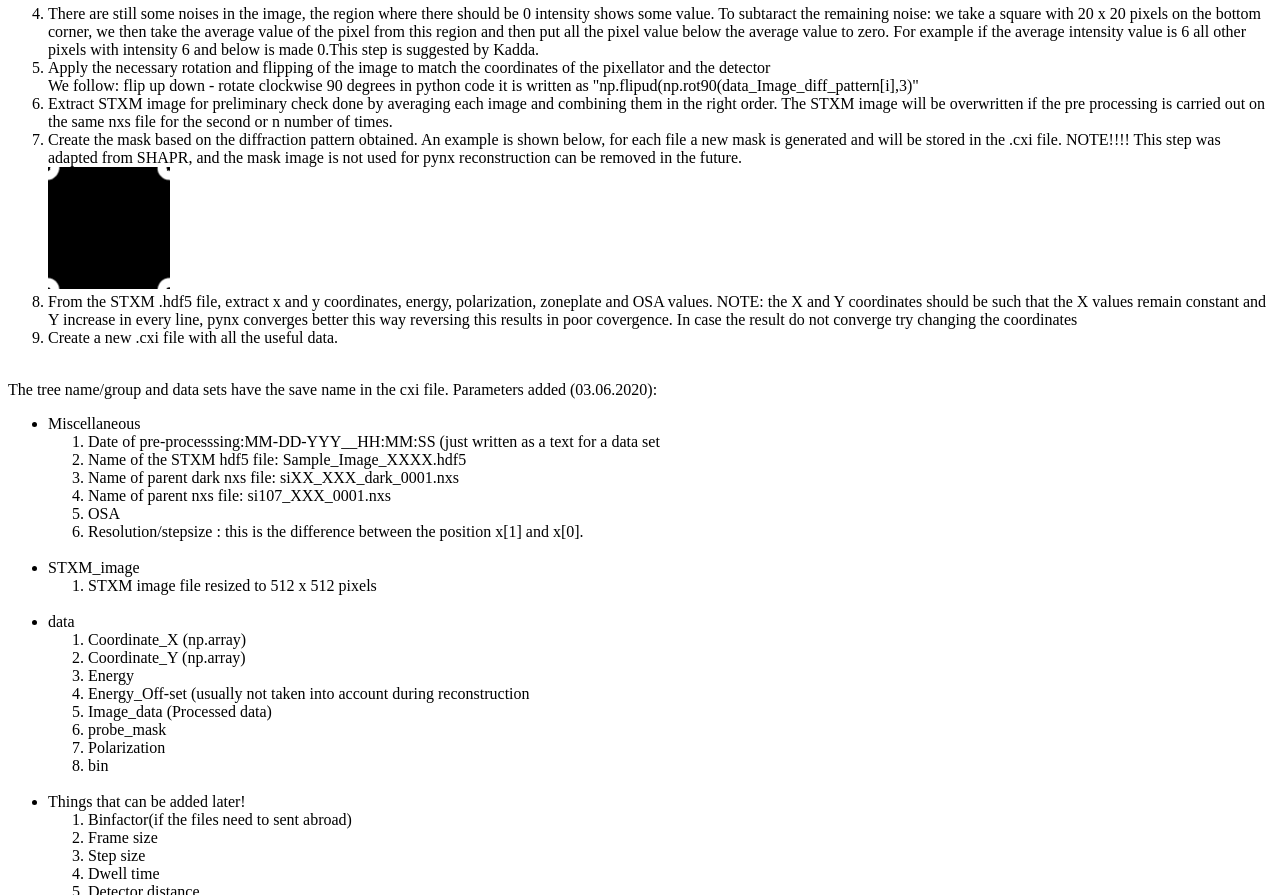
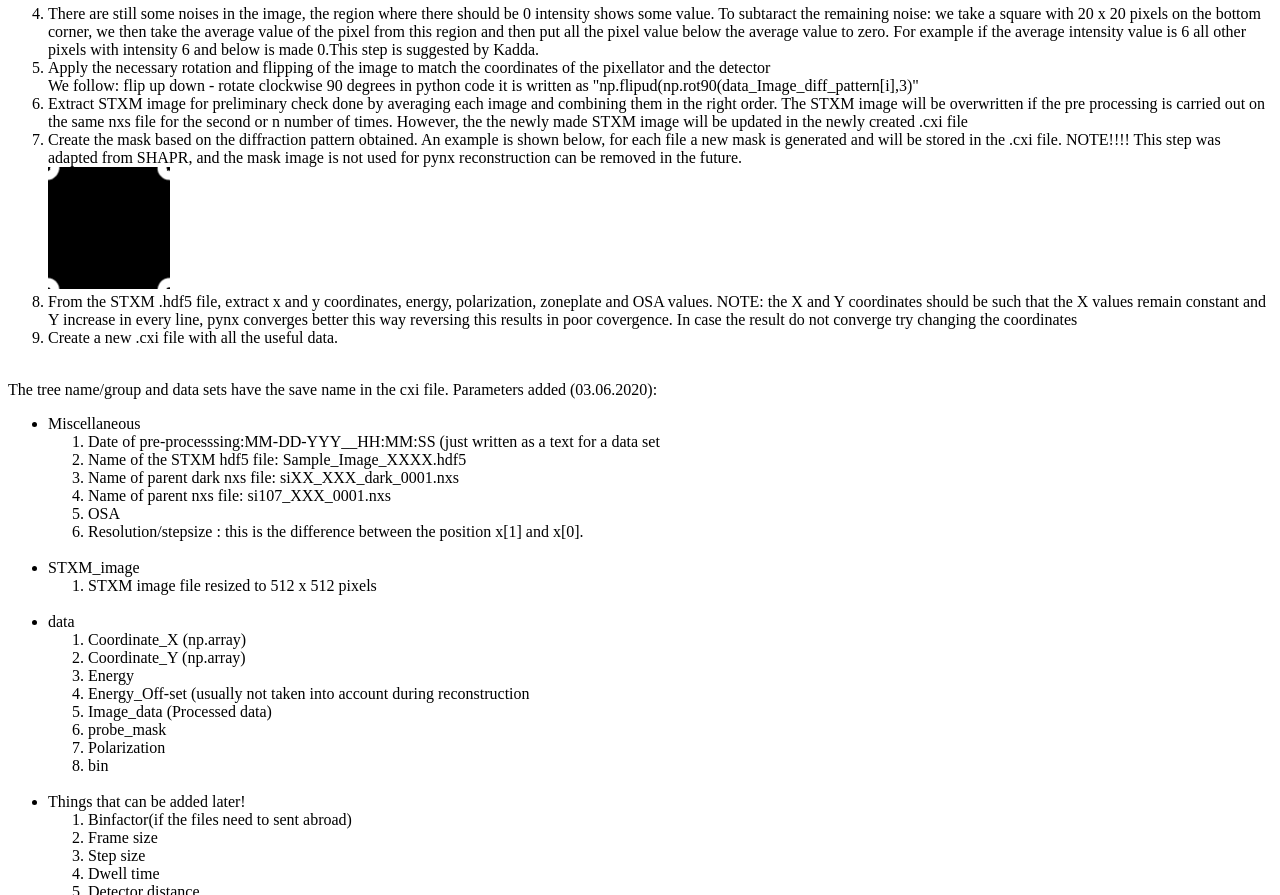
Before and after one commit to hermes-soleil/hermes-soleil_webpage, a plain HTML site: page Pynx/pynx.HTML in a window 1280 px wide. Shown: the part 2348-3243 px from the top of the page. Drawn offline with Linux system fonts and the light colour scheme.

Commit message:
Update pynx.HTML

```diff
--- a/Pynx/pynx.HTML
+++ b/Pynx/pynx.HTML
@@ -131,7 +131,7 @@ The noises and background will be removed from the data and a new cxi file will
 <li>There are still some noises in the image, the region where there should be 0 intensity shows some value. To subtaract the remaining noise: we take a square with 20 x 20 pixels on the bottom corner, we then take the average value of the pixel from this region and then put all the pixel value below the average value to zero. For example if the average intensity value is 6 all other pixels with intensity 6 and below is made 0.This step is suggested by Kadda.</li>
 
 <li>Apply the necessary rotation and flipping of the image to match the coordinates of the pixellator and the detector <br> We follow: flip up down - rotate clockwise 90 degrees in python code it is written as "np.flipud(np.rot90(data_Image_diff_pattern[i],3)"</li>
-<li> Extract STXM image for preliminary check done by averaging each image and combining them in the right order. The STXM image will be overwritten if the pre processing is carried out on the same nxs file for the second or n number of times.</li>
+<li> Extract STXM image for preliminary check done by averaging each image and combining them in the right order. The STXM image will be overwritten if the pre processing is carried out on the same nxs file for the second or n number of times. However, the the newly made STXM image will be updated in the newly created .cxi file</li>
 <li> Create the mask based on the diffraction pattern obtained. An example is shown below, for each file a new mask is generated and will be stored in the .cxi file. NOTE!!!! This step was adapted from SHAPR, and the mask image is not used for pynx reconstruction can be removed in the future. </li>
 <img src="mask_image1.png" style="width:10%;height:10%;"><br>
 <li> From the STXM .hdf5 file, extract x and y coordinates, energy, polarization, zoneplate and OSA values. NOTE: the X and Y coordinates should be such that the X values remain constant and Y increase in every line, pynx converges better this way reversing this results in poor covergence. In case the result do not converge try changing the coordinates</li>
```
